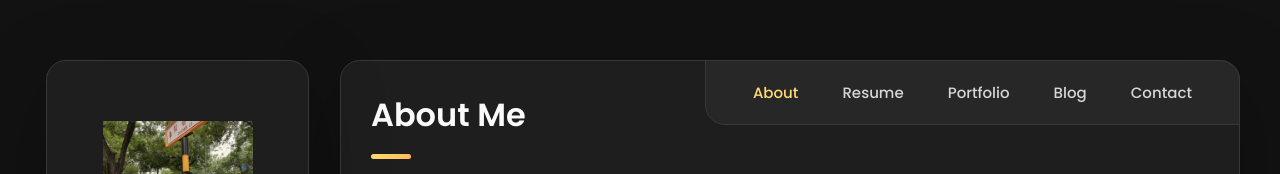
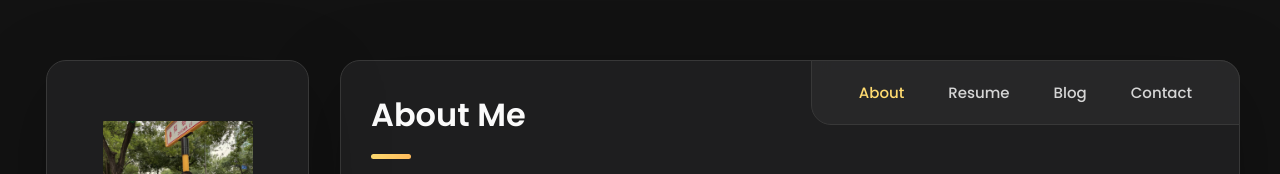
Before and after one commit to sunlulu427/sunlulu427.github.io, a Vue app: page / in a window 1280 px wide. Shown: the top 174 px of the page. Built offline with nearby package versions, Linux system fonts and the light colour scheme.

Commit message:
fixed: hide portfolio

```diff
--- a/src/App.vue
+++ b/src/App.vue
@@ -144,7 +144,7 @@
             <button class="navbar-link" data-nav-link>Resume</button>
           </li>
 
-          <li class="navbar-item">
+          <li class="navbar-item" v-if="false">
             <button class="navbar-link" data-nav-link>Portfolio</button>
           </li>
 
@@ -608,7 +608,7 @@
         - #PORTFOLIO
       -->
 
-      <article class="portfolio" data-page="portfolio">
+      <article class="portfolio" data-page="portfolio" v-if="false">
 
         <header>
           <h2 class="h2 article-title">Portfolio</h2>
```
